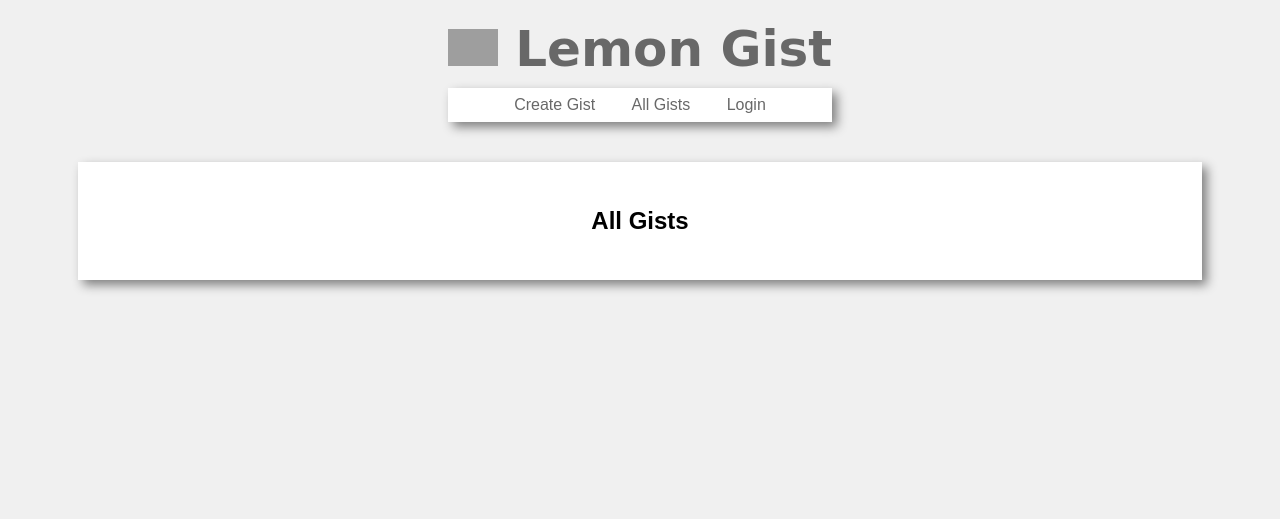
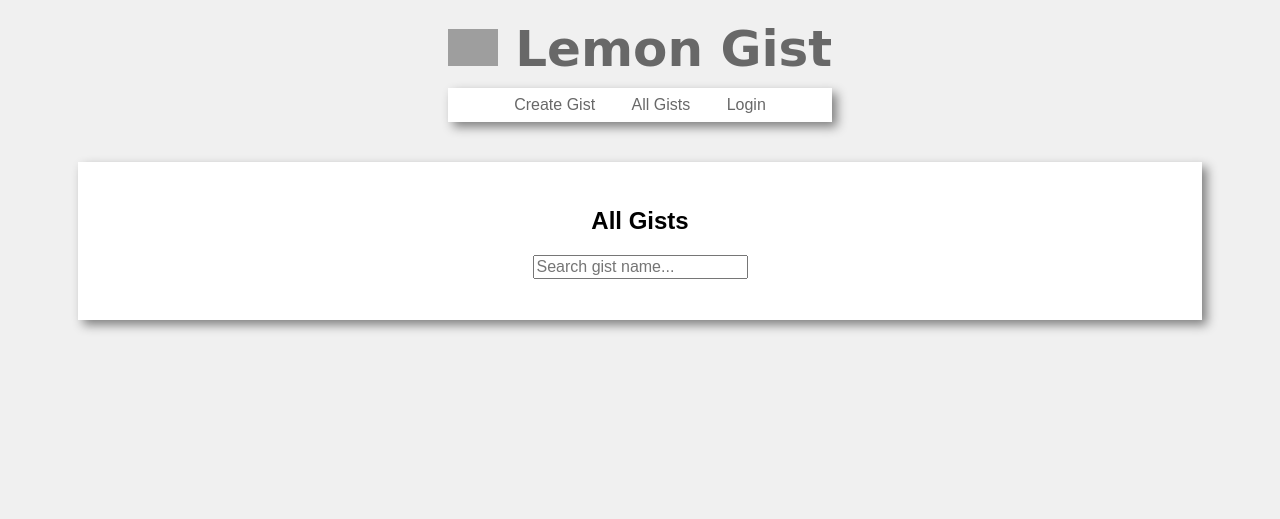
Before and after one commit to zixuanzhang-x/code-gist, a Flask app: template templates/gist_page/discover.html in a window 1280 px wide; the page is wider, and only the part inside the window is pictured. Shown: the top 519 px of that part. Run offline with Flask 2, Linux system fonts and the light colour scheme; the template is opened without the code that fills it, so the values that code supplies are empty; some libraries are stand-ins or nearby versions; grey boxes are pictures that could not be loaded.

Commit message:
Added search gists feature

```diff
--- a/static/js/discover.js
+++ b/static/js/discover.js
@@ -1,7 +1,8 @@
 $(document).ready(function(){
+    var search = location.href.split('?q=')
     var gists = []
     $.ajax({
-        url: '/api/gist',
+        url: search.length == 1 ? '/api/gist'  : '/api/gist?q=' + search[1],
         type: 'GET',
         dataType: 'json',
         async: false,
@@ -9,6 +10,9 @@
             gists = data
         }
     })
+
+    // render search bar content if searched
+    if (search.length > 1) $('input:text').val(search[1])
 
     var gist_list = $('#gists')
     gists.forEach(function(gist, index){
--- a/templates/base.html
+++ b/templates/base.html
@@ -4,6 +4,7 @@
         <meta charset="utf-8">
         <meta name="viewport" content="width=device-width, initial-scale=1">
         <title>{% block title %}{% endblock %}</title>
+        <link rel="shortcut icon" href="#"/>
         <link rel="stylesheet" href="https://unpkg.com/purecss@2.0.5/build/pure-min.css" integrity="sha384-LTIDeidl25h2dPxrB2Ekgc9c7sEC3CWGM6HeFmuDNUjX76Ert4Z4IY714dhZHPLd" crossorigin="anonymous">
         <script src="https://ajax.googleapis.com/ajax/libs/jquery/3.5.1/jquery.min.js"></script>
         <script type="text/javascript" src="https://cdnjs.cloudflare.com/ajax/libs/ace/1.4.12/ace.js"></script>
--- a/templates/gist_page/discover.html
+++ b/templates/gist_page/discover.html
@@ -10,6 +10,9 @@
 {% block content %}
 <body>
     <h2 style="text-align:center;"><span>All Gists</span></h2>
+    <form style="text-align:center;">
+        <input type="text" name="q" id="search" placeholder="Search gist name...">
+    </form>
     <ul id='gists'></ul>
 </body>
 {% endblock %}
```
